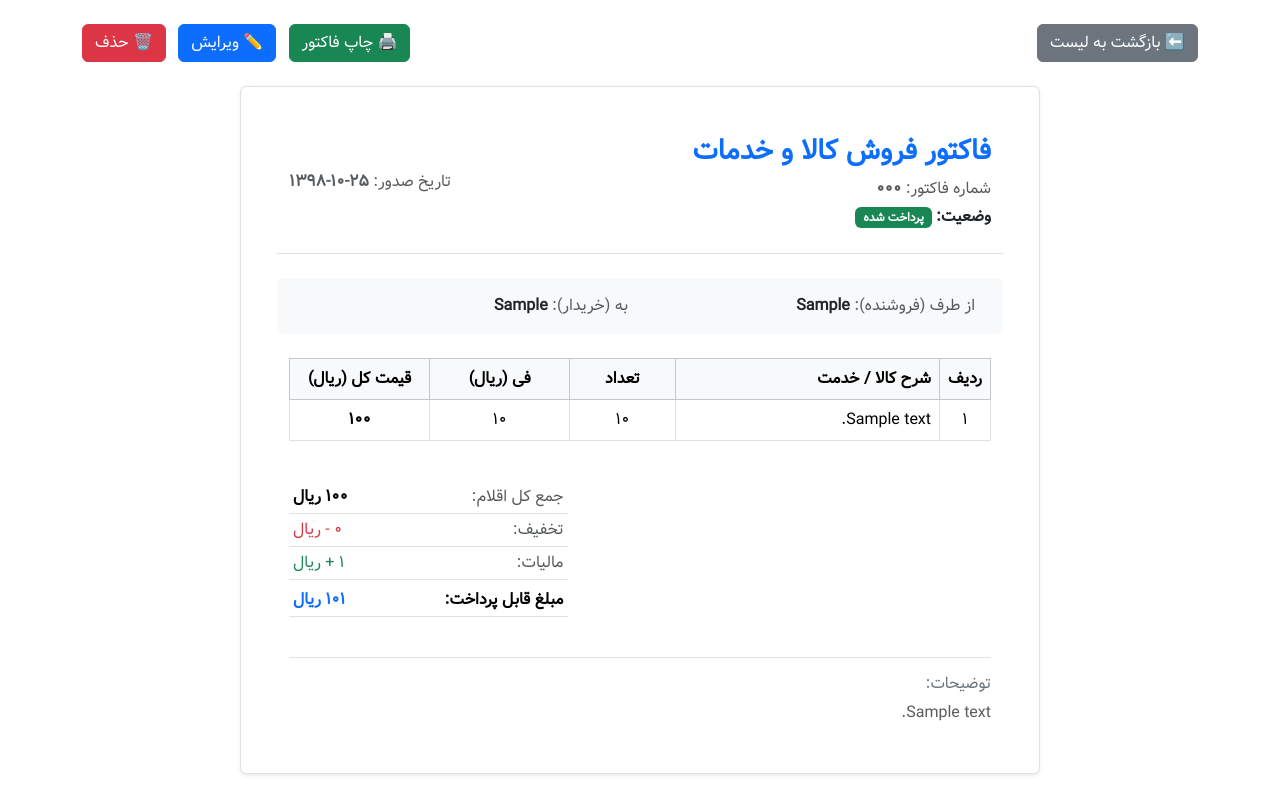
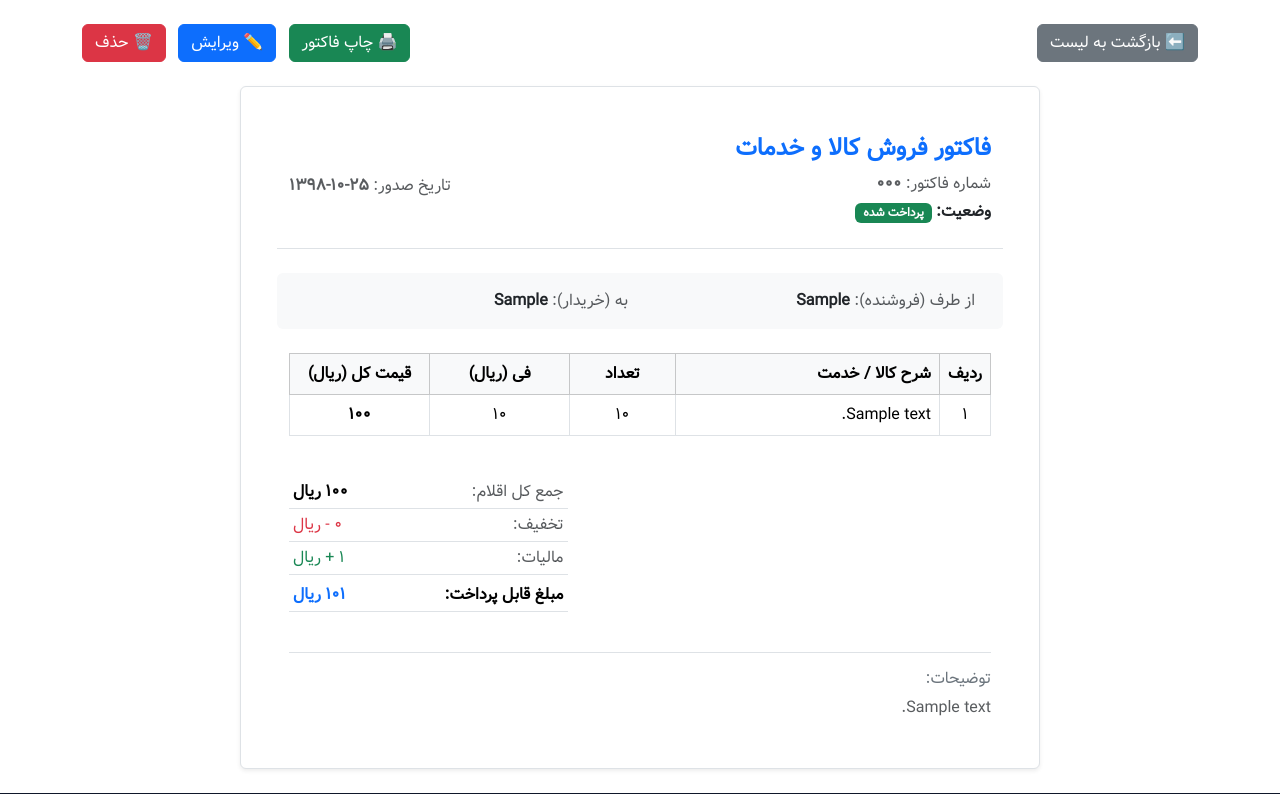
Before and after one commit to shahramsss/factor, a Django app: page /invoice/1/ in a window 1280 px wide. Shown: the part 56-850 px from the top of the page. Run offline with Django 5.2, Linux system fonts and the light colour scheme; tables that the repository leaves empty hold one stand-in row (values such as "Sample post"); some libraries are stand-ins or nearby versions.

Commit message:
change templates invoice detail

```diff
--- a/home/templates/home/invoice_detail.html
+++ b/home/templates/home/invoice_detail.html
@@ -48,22 +48,22 @@
     <div class="invoice-box bg-white p-4 p-md-5 border rounded shadow-sm mx-auto" style="max-width: 800px;">
         <!-- سربرگ فاکتور -->
         <div class="row border-bottom pb-4 mb-4 align-items-center">
+            <p class="fw-bold  h4 text-primary">فاکتور فروش کالا و خدمات</p>
             <div class="col-md-6">
-                <h3 class="fw-bold text-primary">فاکتور فروش کالا و خدمات</h3>
                 <p class="text-muted mb-1">شماره فاکتور: <strong>{{ invoice.invoice_number|persian }}</strong></p>
-             <p class="mb-0"><strong>وضعیت:</strong>
-                    {% if invoice.status == 'paid' %}
-                        <span class="badge bg-success">پرداخت شده</span>
-                    {% else %}
-                        <span class="badge bg-warning text-dark">پرداخت نشده</span>
-                    {% endif %}
-                </p>
             </div>
             <div class="col-md-6 text-md-end mt-3 mt-md-0">
                 <p class="text-muted mb-0">تاریخ صدور: <strong dir="ltr">{{ invoice.date|to_jalali }}</strong></p>
 
 
             </div>
+            <p class="mb-0"><strong>وضعیت:</strong>
+                {% if invoice.status == 'paid' %}
+                    <span class="badge bg-success">پرداخت شده</span>
+                {% else %}
+                    <span class="badge bg-warning text-dark">پرداخت نشده</span>
+                {% endif %}
+            </p>
         </div>
 
         <!-- از طرف فلان به فلان (در یک خط) -->
@@ -112,6 +112,7 @@
         <div class="row justify-content-end">
             <div class="col-md-5">
                 <table class="table table-sm borderless">
+                    {% if invoice.discount  or invoice.tax %}
                     <tr>
                         <td class="text-muted">جمع کل اقلام:</td>
                         <td class="text-end fw-bold">{{ invoice.subtotal|persian_intcomma }} ریال</td>
@@ -124,6 +125,7 @@
                         <td class="text-muted">مالیات:</td>
                         <td class="text-end text-success"> {{ invoice.tax|persian_intcomma }} + ریال</td>
                     </tr>
+                    {% endif %}
                     <tr class="border-top">
                         <td class="fs-6 fw-bold pt-2">مبلغ قابل پرداخت:</td>
                         <td class="text-end fs-6 fw-bold text-primary pt-2">{{ invoice.final_amount|persian_intcomma }} ریال</td>
```
